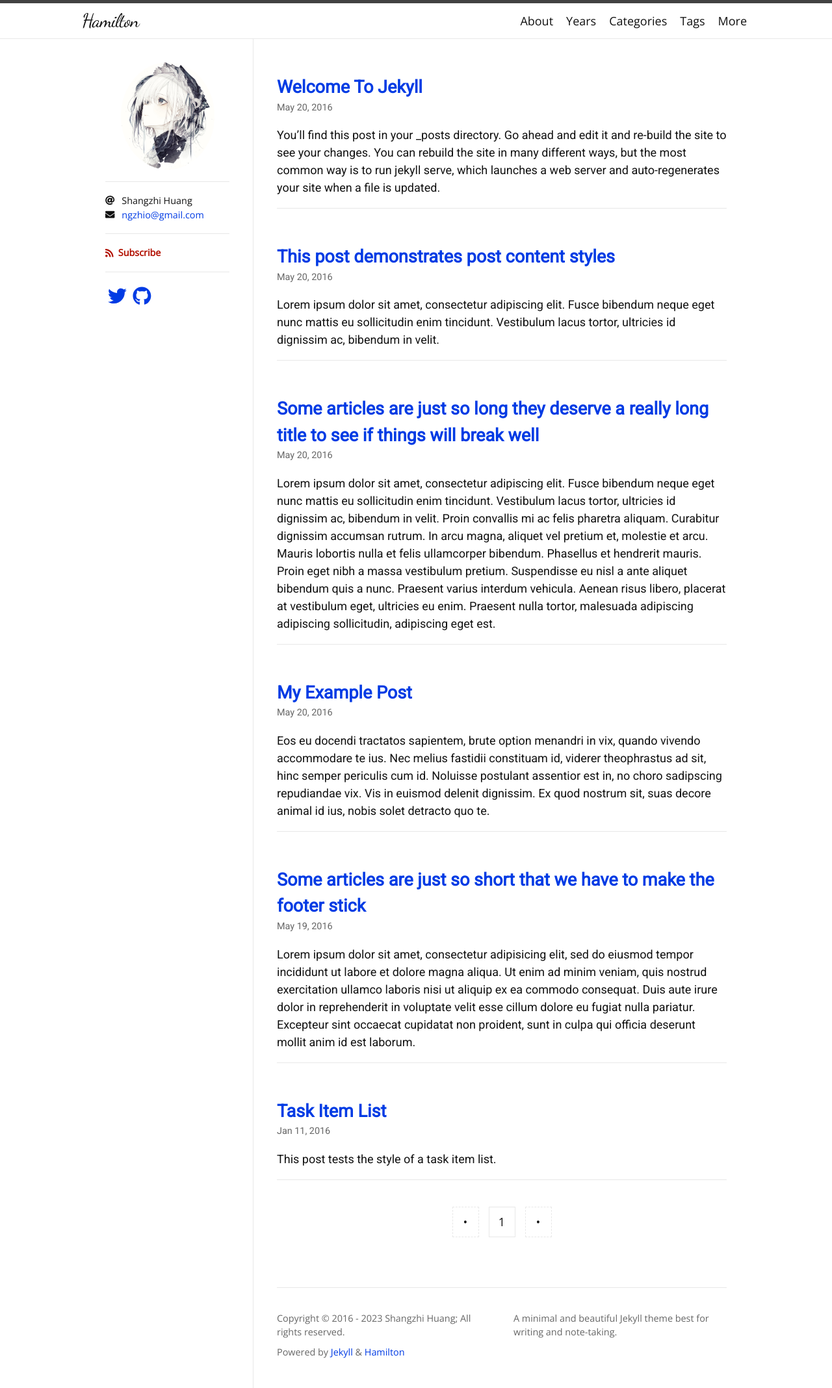
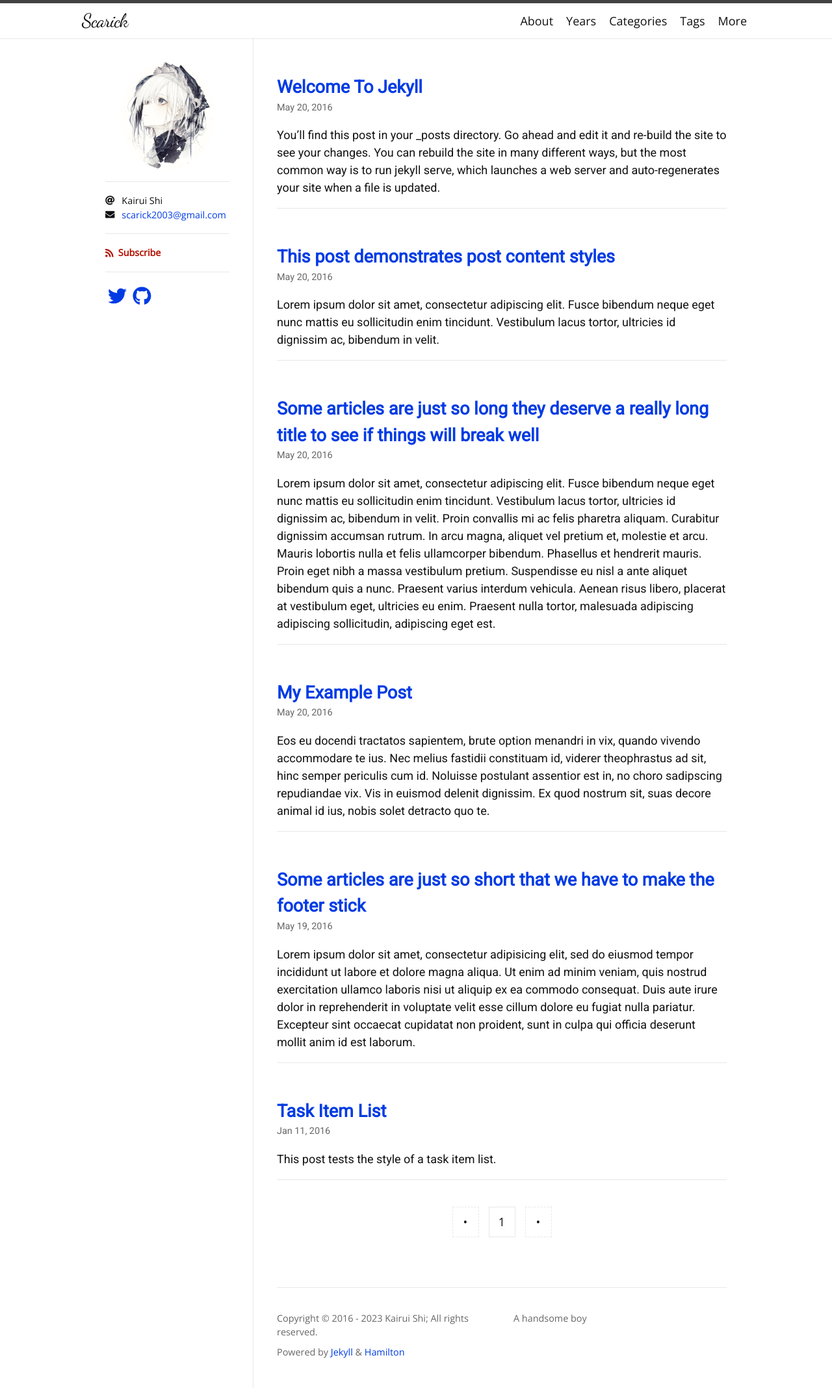
Before and after one commit to Kairui-SHI/Kairui-SHI.github.io, a Jekyll site: the page built from index.html, in a window 1280 px wide. Shown: the whole page at 65% size. Built offline with Jekyll 4.4.1, drawn with Linux system fonts in a browser that asks for light colours; nearby versions of some CDN libraries; some web fonts are replaced; the list of posts is cut into pages by our own code.

Commit message:
Update _config.yml

```diff
--- a/_config.yml
+++ b/_config.yml
@@ -1,8 +1,8 @@
-title: Hamilton
-description: A minimal and beautiful Jekyll theme best for writing and note-taking.
-author: Shangzhi Huang
+title: Scarick
+description: A handsome boy
+author: Kairui Shi
 avatar: /logo.png
-email: ngzhio@gmail.com
+email: scarick2003@gmail.com
 
 plugins:
   - jekyll-seo-tag
@@ -34,7 +34,7 @@ twitter:
   card: summary
 logo: logo.png
 social:
-  name: Shangzhi Huang
+  name: Scarick
   links:
     - https://twitter.com/ngzhio
     - https://www.facebook.com/ngzhio
```
